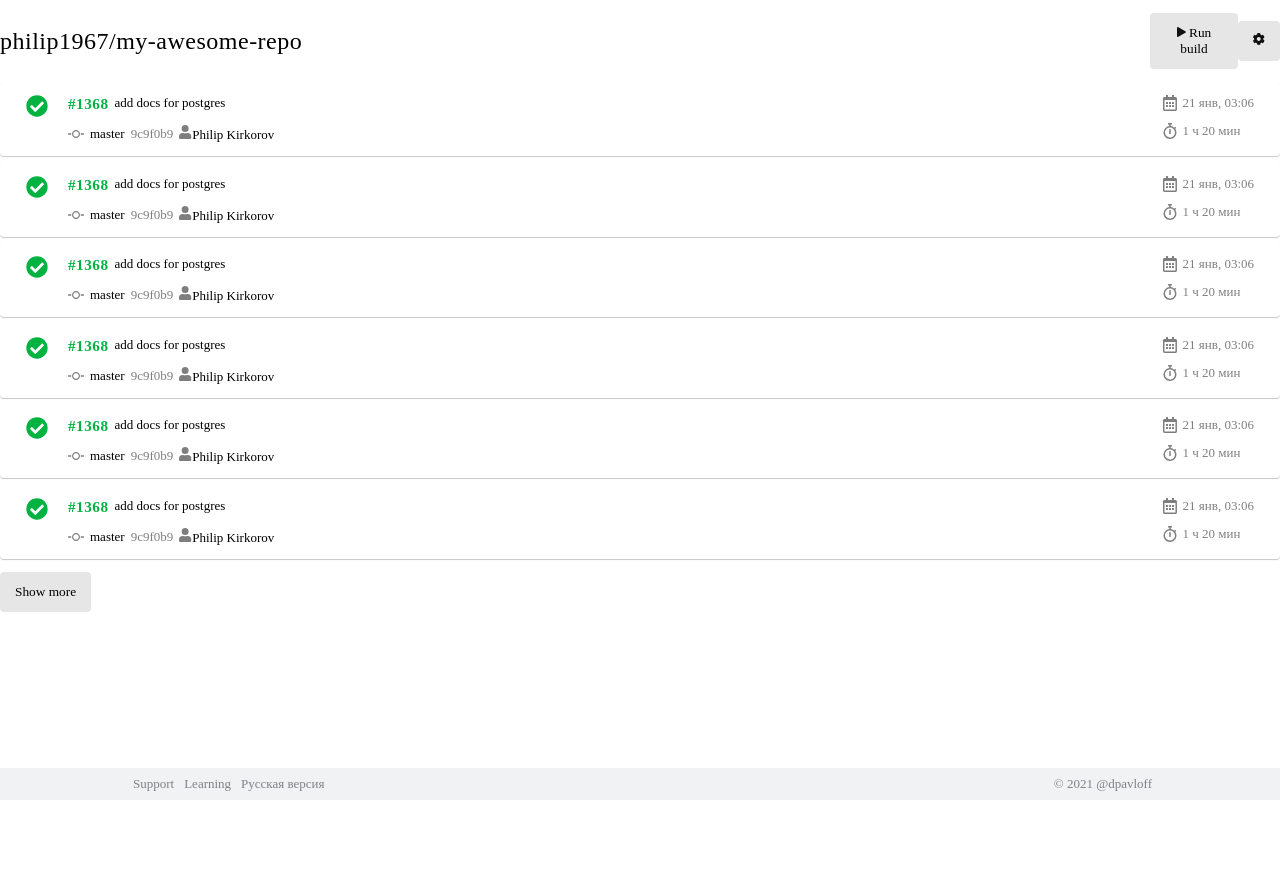
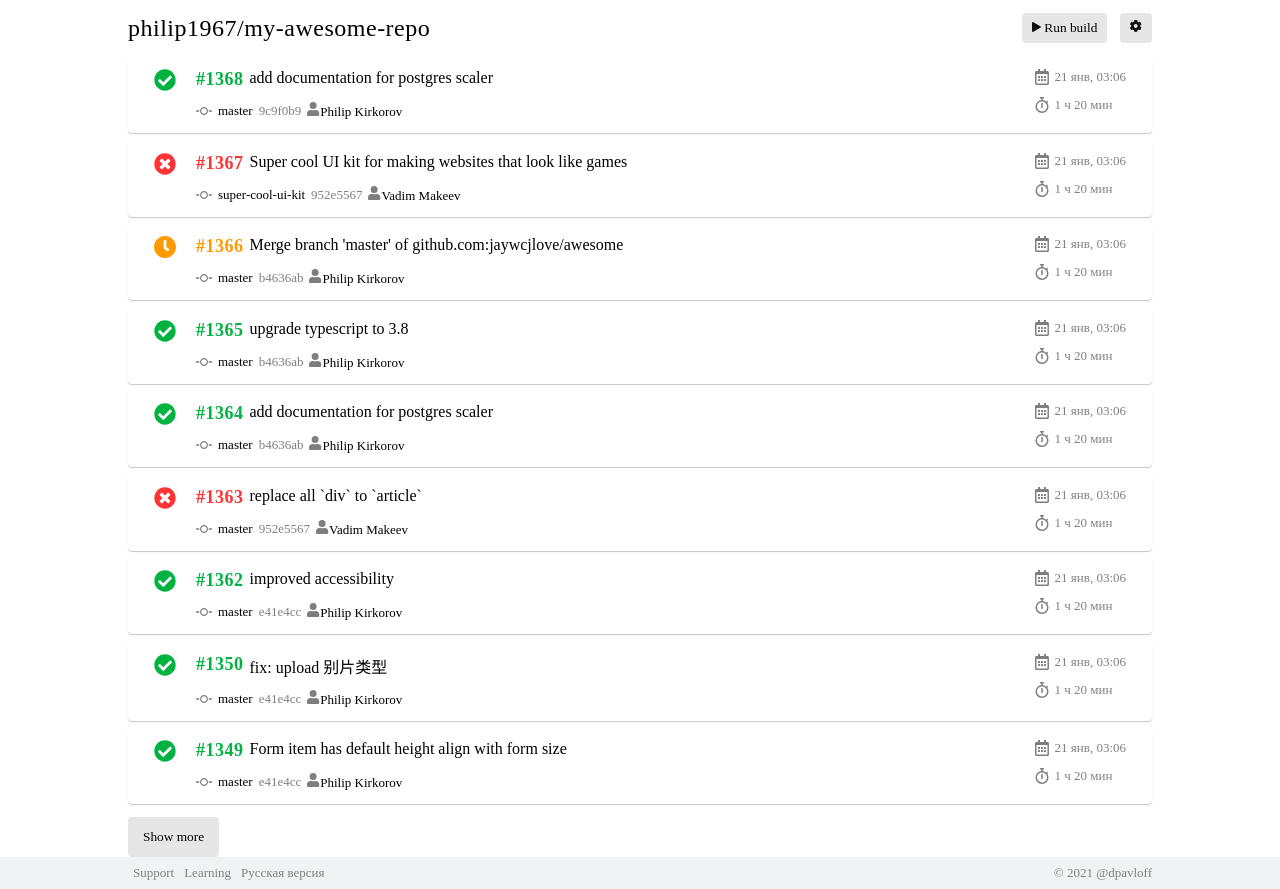
Before and after one commit to dpavloff/build-history-layout, a React (Create React App) app: page /builds in a window 1280 px wide. Before the commit the page ends 800 px from the top, so only its background shows below. Built offline with nearby package versions, Linux system fonts and the light colour scheme; a web font is replaced by a local one.

Commit message:
more styles, more mocks

```diff
--- a/src/components/Header.jsx
+++ b/src/components/Header.jsx
@@ -2,7 +2,7 @@ import React from "react";
 import styled from "styled-components";
 
 export default function Header(props) {
-  const { title, titleColor = "black" } = props;
+  const { title, titleColor = "black", isBold } = props;
 
   const Header = styled.div`
     display: flex;
@@ -17,7 +17,7 @@ export default function Header(props) {
   const HeaderTitle = styled.h2`
     color: ${titleColor};
     font-size: 24px;
-    font-weight: 100;
+    font-weight: ${isBold ? 500 : 100};
 
     @media screen and (max-width: 840px) {
       font-size: 18px
--- a/src/mock/builds.js
+++ b/src/mock/builds.js
@@ -1,11 +1,97 @@
 import { v4 as uuidv4 } from "uuid";
+
+// const data = [
+//   {
+//     id: uuidv4(),
+//     result: "success",
+//     commitNumber: 1368,
+//     commitMessage: "add docs for postgres",
+//     branchName: "master",
+//     commitHash: "9c9f0b9",
+//     authorName: "Philip Kirkorov",
+//     buildDay: "21",
+//     buildMonth: "1",
+//     buildTimestamp: "03:06",
+//     buildTimeH: "1",
+//     buildTimeM: "20",
+//   },
+//   {
+//     id: uuidv4(),
+//     result: "success",
+//     commitNumber: 1368,
+//     commitMessage: "add docs for postgres",
+//     branchName: "master",
+//     commitHash: "9c9f0b9",
+//     authorName: "Philip Kirkorov",
+//     buildDay: "21",
+//     buildMonth: "1",
+//     buildTimestamp: "03:06",
+//     buildTimeH: "1",
+//     buildTimeM: "20",
+//   },
+//   {
+//     id: uuidv4(),
+//     result: "success",
+//     commitNumber: 1368,
+//     commitMessage: "add docs for postgres",
+//     branchName: "master",
+//     commitHash: "9c9f0b9",
+//     authorName: "Philip Kirkorov",
+//     buildDay: "21",
+//     buildMonth: "1",
+//     buildTimestamp: "03:06",
+//     buildTimeH: "1",
+//     buildTimeM: "20",
+//   },
+//   {
+//     id: uuidv4(),
+//     result: "success",
+//     commitNumber: 1368,
+//     commitMessage: "add docs for postgres",
+//     branchName: "master",
+//     commitHash: "9c9f0b9",
+//     authorName: "Philip Kirkorov",
+//     buildDay: "21",
+//     buildMonth: "1",
+//     buildTimestamp: "03:06",
+//     buildTimeH: "1",
+//     buildTimeM: "20",
+//   },
+//   {
+//     id: uuidv4(),
+//     result: "success",
+//     commitNumber: 1368,
+//     commitMessage: "add docs for postgres",
+//     branchName: "master",
+//     commitHash: "9c9f0b9",
+//     authorName: "Philip Kirkorov",
+//     buildDay: "21",
+//     buildMonth: "1",
+//     buildTimestamp: "03:06",
+//     buildTimeH: "1",
+//     buildTimeM: "20",
+//   },
+//   {
+//     id: uuidv4(),
+//     result: "success",
+//     commitNumber: 1368,
+//     commitMessage: "add docs for postgres",
+//     branchName: "master",
+//     commitHash: "9c9f0b9",
+//     authorName: "Philip Kirkorov",
+//     buildDay: "21",
+//     buildMonth: "1",
+//     buildTimestamp: "03:06",
+//     buildTimeH: "1",
+//     buildTimeM: "20",
+//   },
+// ];
 
 const data = [
   {
     id: uuidv4(),
-    result: "success",
-    commitNumber: 1368,
-    commitMessage: "add docs for postgres",
+    commitNumber: "1368",
+    commitMessage: "add documentation for postgres scaler",
     branchName: "master",
     commitHash: "9c9f0b9",
     authorName: "Philip Kirkorov",
@@ -14,77 +100,120 @@ const data = [
     buildTimestamp: "03:06",
     buildTimeH: "1",
     buildTimeM: "20",
+    result: "success"
   },
   {
     id: uuidv4(),
-    result: "success",
-    commitNumber: 1368,
-    commitMessage: "add docs for postgres",
+    commitNumber: "1367",
+    commitMessage: "Super cool UI kit for making websites that look like games",
+    branchName: "super-cool-ui-kit",
+    commitHash: "952e5567",
+    authorName: "Vadim Makeev",
+    buildDay: "21",
+    buildMonth: "1",
+    buildTimestamp: "03:06",
+    buildTimeH: "1",
+    buildTimeM: "20",
+    result: "failure"
+  },
+  {
+    id: uuidv4(),
+    commitNumber: "1366",
+    commitMessage: "Merge branch 'master' of github.com:jaywcjlove/awesome",
     branchName: "master",
-    commitHash: "9c9f0b9",
+    commitHash: "b4636ab",
     authorName: "Philip Kirkorov",
     buildDay: "21",
     buildMonth: "1",
     buildTimestamp: "03:06",
     buildTimeH: "1",
     buildTimeM: "20",
+    result: "pending"
   },
   {
     id: uuidv4(),
-    result: "success",
-    commitNumber: 1368,
-    commitMessage: "add docs for postgres",
+    commitNumber: "1365",
+    commitMessage: "upgrade typescript to 3.8",
     branchName: "master",
-    commitHash: "9c9f0b9",
+    commitHash: "b4636ab",
     authorName: "Philip Kirkorov",
     buildDay: "21",
     buildMonth: "1",
     buildTimestamp: "03:06",
     buildTimeH: "1",
     buildTimeM: "20",
+    result: "success"
   },
   {
     id: uuidv4(),
-    result: "success",
-    commitNumber: 1368,
-    commitMessage: "add docs for postgres",
+    commitNumber: "1364",
+    commitMessage: "add documentation for postgres scaler",
     branchName: "master",
-    commitHash: "9c9f0b9",
+    commitHash: "b4636ab",
     authorName: "Philip Kirkorov",
     buildDay: "21",
     buildMonth: "1",
     buildTimestamp: "03:06",
     buildTimeH: "1",
     buildTimeM: "20",
+    result: "success"
   },
   {
     id: uuidv4(),
-    result: "success",
-    commitNumber: 1368,
-    commitMessage: "add docs for postgres",
+    commitNumber: "1363",
+    commitMessage: "replace all `div` to `article`",
     branchName: "master",
-    commitHash: "9c9f0b9",
+    commitHash: "952e5567",
+    authorName: "Vadim Makeev",
+    buildDay: "21",
+    buildMonth: "1",
+    buildTimestamp: "03:06",
+    buildTimeH: "1",
+    buildTimeM: "20",
+    result: "failure"
+  },
+  {
+    id: uuidv4(),
+    commitNumber: "1362",
+    commitMessage: "improved accessibility",
+    branchName: "master",
+    commitHash: "e41e4cc",
     authorName: "Philip Kirkorov",
     buildDay: "21",
     buildMonth: "1",
     buildTimestamp: "03:06",
     buildTimeH: "1",
     buildTimeM: "20",
+    result: "success"
   },
   {
     id: uuidv4(),
-    result: "success",
-    commitNumber: 1368,
-    commitMessage: "add docs for postgres",
+    commitNumber: "1350",
+    commitMessage: "fix: upload 别片类型",
     branchName: "master",
-    commitHash: "9c9f0b9",
+    commitHash: "e41e4cc",
     authorName: "Philip Kirkorov",
     buildDay: "21",
     buildMonth: "1",
     buildTimestamp: "03:06",
     buildTimeH: "1",
     buildTimeM: "20",
+    result: "success"
   },
-];
+  {
+    id: uuidv4(),
+    commitNumber: "1349",
+    commitMessage: "Form item has default height align with form size",
+    branchName: "master",
+    commitHash: "e41e4cc",
+    authorName: "Philip Kirkorov",
+    buildDay: "21",
+    buildMonth: "1",
+    buildTimestamp: "03:06",
+    buildTimeH: "1",
+    buildTimeM: "20",
+    result: "success"
+  }
+]
 
 export default data;
--- a/src/pages/Builds.jsx
+++ b/src/pages/Builds.jsx
@@ -52,7 +52,7 @@ function Builds() {
   const [isOpen, setIsOpen] = useState(false);
 
   return (
-    <div>
+    <div className="builds-container">
       <Modal
         onClose={() => {
           setIsOpen(false);
@@ -71,6 +71,7 @@ function Builds() {
               }}
             />
             <YandexButton
+              isSettings={true}
               isGray={true}
               label={"Cancel"}
               onClick={() => {
@@ -80,18 +81,19 @@ function Builds() {
           </div>
         </ModalContent>
       </Modal>
-      <Header title={"philip1967/my-awesome-repo"}>
+      <Header isBold={true} title={"philip1967/my-awesome-repo"}>
         <BuildButtons>
           <YandexButton
             onClick={() => {
               setIsOpen(true);
             }}
+            isSettings={true}
             label={"Run build"}
             icon={triangle}
             isGray={true}
           />
           <Link to="/settings">
-            <YandexButton label={""} icon={cog} isGray={true} />
+            <YandexButton isSettings={true} label={""} icon={cog} isGray={true} />
           </Link>
         </BuildButtons>
       </Header>
--- a/src/styles/build-card.css
+++ b/src/styles/build-card.css
@@ -23,6 +23,14 @@
 .build-info {
   display: flex;
   gap: 6px;
+}
+
+.commit-number {
+  font-size: 18px;
+}
+
+.commit-message {
+  font-size: 16px;
 }
 
 .branch-info {
--- a/src/styles/builds.css
+++ b/src/styles/builds.css
@@ -1,3 +1,8 @@
+.builds-container {
+  width: 80vw;
+  justify-self: center;
+}
+
 .modal-buttons {
   display: flex;
   gap: 0.5rem;
```
